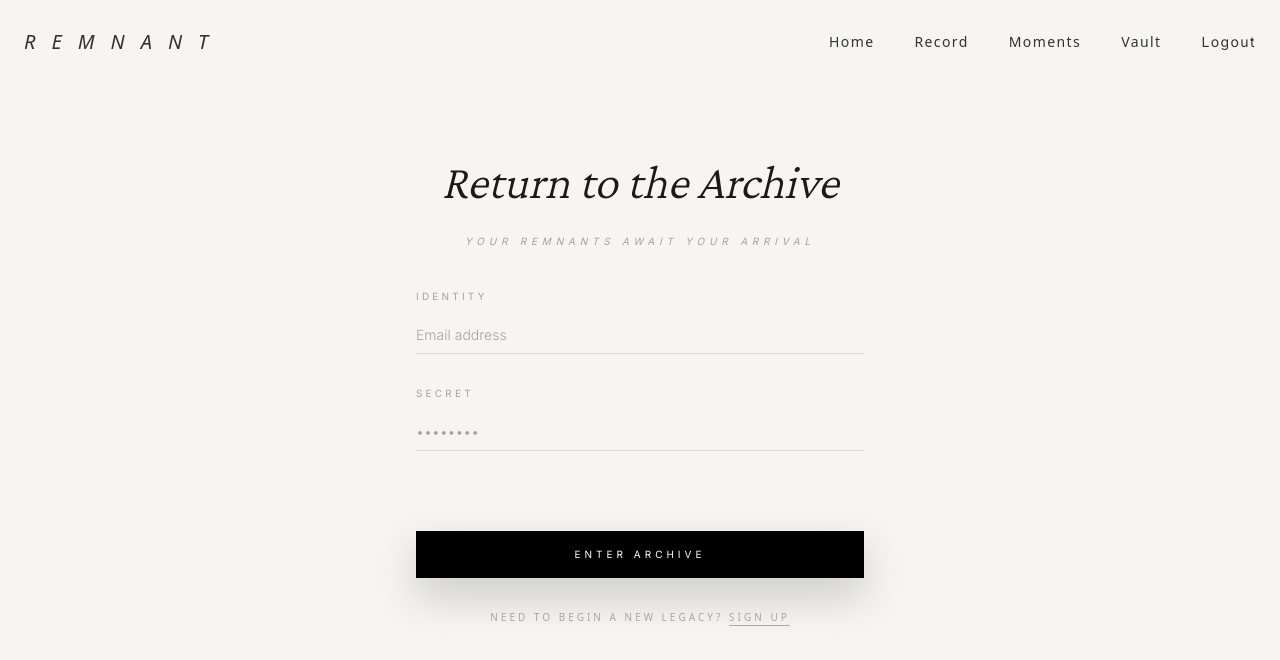
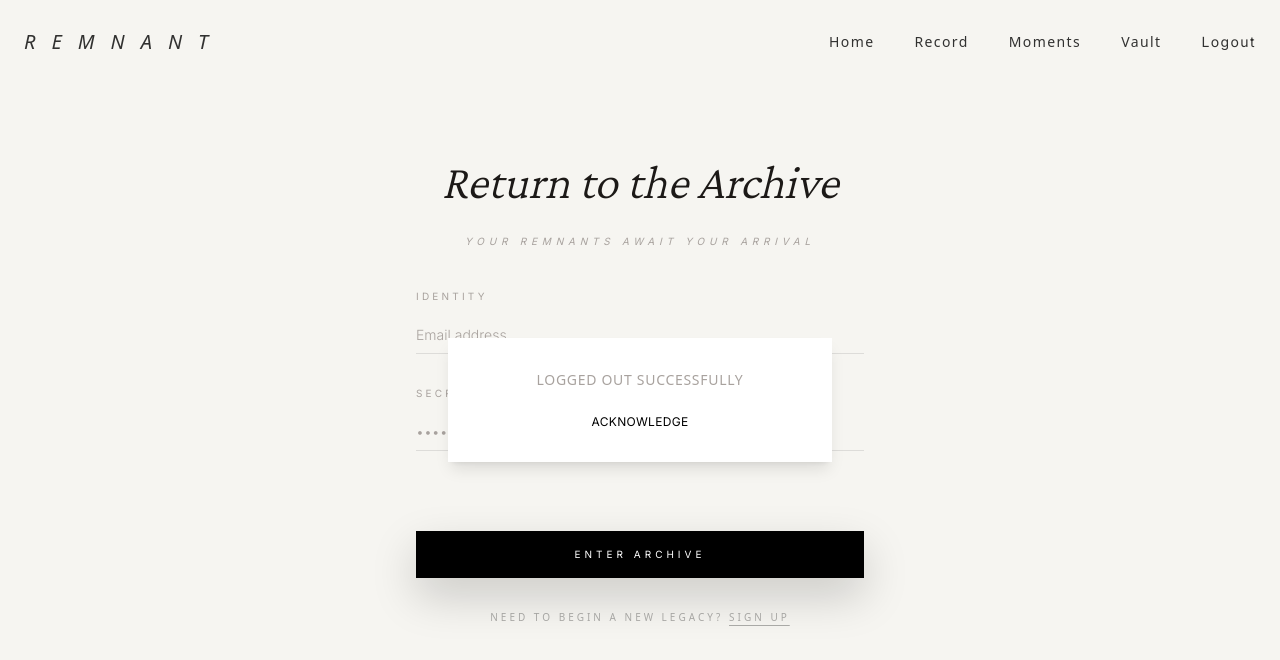
Before and after one commit to alisonsunn/Remnant, a Next.js app in the folder frontend/: page /login in a window 1280 px wide. Both pictures are taken after a click on the button "Logout". Shown: the top 660 px of the page. Built offline with nearby package versions, Linux system fonts and the light colour scheme; no server answers.

Commit message:
update log and signup functions (#21)
Co-authored-by: Alison Sun <alisonsun@Alisons-MacBook-Pro.local>

```diff
--- a/frontend/app/login/page.tsx
+++ b/frontend/app/login/page.tsx
@@ -2,6 +2,28 @@
 
 import AuthFormShell from "@/components/AuthFormShell";
 import { useRouter } from "next/navigation";
+import StatusModal from "@/components/modal/statusModal";
+import { useState } from "react";
+
+function toErrorMessage(data: unknown, fallback: string): string {
+  if (data == null || typeof data !== "object") return fallback;
+  const d = data as Record<string, unknown>;
+  if (typeof d.message === "string") return d.message;
+  if (typeof d.error === "string") return d.error;
+  if (typeof d.detail === "string") return d.detail;
+  if (Array.isArray(d.detail))
+    return d.detail
+      .map((x: unknown) =>
+        typeof x === "string" ? x : (x as { msg?: string; message?: string })?.msg ?? (x as { message?: string })?.message ?? String(x),
+      )
+      .join(", ");
+  return fallback;
+}
+
+export default function Login() {
+  const router = useRouter();
+  const [isOpen, setIsOpen] = useState(false);
+  const [message, setMessage] = useState("");
 
   async function handleLogin(router: any, email: string, password: string) {
     const API_BASE = process.env.NEXT_PUBLIC_API_BASE;
@@ -24,8 +46,9 @@ async function handleLogin(router: any, email: string, password: string) {
       console.log("login data:", data);
 
       if (!res.ok) {
-      const msg =
-        data?.message || data?.error || `Login failed (${res.status})`;
+        const msg = toErrorMessage(data, `Login failed (${res.status})`);
+        setIsOpen(true);
+        setMessage(msg);
         return { ok: false, message: msg };
       }
 
@@ -38,9 +61,8 @@ async function handleLogin(router: any, email: string, password: string) {
     }
   }
 
-export default function Login() {
-  const router = useRouter();
   return (
+    <>
       <AuthFormShell
         title="Return to the Archive"
         subtitle="YOUR REMNANTS AWAIT YOUR ARRIVAL"
@@ -48,7 +70,15 @@ export default function Login() {
         footerText="NEED TO BEGIN A NEW LEGACY? "
         footerLinkText="SIGN UP"
         footerHref="/signup"
-      submitUser={({ email, password }) => handleLogin(router, email, password)}
+        submitUser={({ email, password }) =>
+          handleLogin(router, email, password)
+        }
       />
+      <StatusModal
+        isOpen={isOpen}
+        setIsOpen={setIsOpen}
+        message={message}
+      />
+    </>
   );
 }
--- a/frontend/app/record/page.tsx
+++ b/frontend/app/record/page.tsx
@@ -2,6 +2,7 @@
 
 import MomentPage from "../../components/MomentPage";
 import "./record.css";
+import { useRouter } from "next/navigation";
 
 type Payload = {
   emotion?: string;
@@ -10,6 +11,12 @@ type Payload = {
 };
 
 export default function RecordPage() {
+  const router = useRouter();
+
+  function onDiscard() {
+    router.replace("/home");
+  }
+
   async function onSubmit(payload: Payload) {
     const res = await fetch("http://localhost:3001/api/moments", {
       method: "POST",
@@ -31,5 +38,5 @@ export default function RecordPage() {
       return;
     }
   }
-  return <MomentPage mode="record" onSubmit={onSubmit} />;
+  return <MomentPage mode="record" onSubmit={onSubmit} onDiscard={onDiscard} />;
 }
--- a/frontend/app/signup/page.tsx
+++ b/frontend/app/signup/page.tsx
@@ -1,10 +1,15 @@
 "use client";
 import { useState } from "react";
 import AuthFormShell from "@/components/AuthFormShell";
+import StatusModal from "@/components/modal/statusModal";
+import { useRouter } from "next/navigation";
 
+export default function Signup() {
+  const [isOpen, setIsOpen] = useState(false);
+  const [message, setMessage] = useState("");
+  const apiBase = process.env.NEXT_PUBLIC_API_BASE;
+  const router = useRouter();
   async function handleSignup(email: string, password: string) {
-  const apiBase = process.env.NEXT_PUBLIC_API_BASE;
-
     if (!apiBase) {
       return { ok: false, error: "API base URL is not configured" };
     }
@@ -26,8 +31,12 @@ async function handleSignup(email: string, password: string) {
         // HTTP error
         const msg =
           data?.message || data?.error || `Signup failed (${res.status})`;
+        setIsOpen(true);
+        setMessage(msg);
         return { ok: false, message: msg };
       }
+
+      router.replace("/record");
 
       return { ok: true, user: data.user };
     } catch (error: any) {
@@ -36,8 +45,8 @@ async function handleSignup(email: string, password: string) {
     }
   }
 
-export default function Signup() {
   return (
+    <>
       <AuthFormShell
         title="Begin your New Legacy"
         subtitle="ESTABLISH YOUR SPACE IN TIME"
@@ -47,5 +56,7 @@ export default function Signup() {
         footerHref="/login"
         submitUser={({ email, password }) => handleSignup(email, password)}
       />
+      <StatusModal isOpen={isOpen} setIsOpen={setIsOpen} message={message} />
+    </>
   );
 }
--- a/frontend/components/AuthFormShell.tsx
+++ b/frontend/components/AuthFormShell.tsx
@@ -48,8 +48,17 @@ export default function AuthFormShell({
               value={email}
               onChange={(e) => setEmail(e.target.value)}
               type="email"
+              required={true}
               name="email"
               placeholder="Email address"
+              onInvalid={(e) => {
+                e.currentTarget.setCustomValidity(
+                  "Email address must contain @",
+                );
+              }}
+              onInput={(e) => {
+                e.currentTarget.setCustomValidity("");
+              }}
             />
           </div>
           <div className="field-group">
--- a/frontend/components/MomentPage.tsx
+++ b/frontend/components/MomentPage.tsx
@@ -27,6 +27,7 @@ type MomentPageProps = {
   mode: "record" | "edit";
   moment?: Moment;
   onSubmit: (payload: Payload) => Promise<void>;
+  onDiscard?: () => void;
 };
 
 function makePhotoId(): string {
@@ -35,7 +36,7 @@ function makePhotoId(): string {
 }
 
 export default function MomentPage(props: MomentPageProps) {
-  const { mode, moment, onSubmit } = props;
+  const { mode, moment, onSubmit, onDiscard } = props;
   const [selectedEmotion, setSelectedEmotion] = useState<string>(
     moment?.emotion ?? "",
   );
@@ -238,7 +239,11 @@ export default function MomentPage(props: MomentPageProps) {
         </button>
       </div>
       <button>
-        <p className="discard-entry">DISCARD ENTRY</p>
+        {mode === "record" ? (
+          <p className="discard-entry" onClick={onDiscard}>
+            DISCARD ENTRY
+          </p>
+        ) : null}
       </button>
     </main>
   );
--- /dev/null
+++ b/frontend/components/modal/statusModal.tsx
@@ -0,0 +1,46 @@
+"use client";
+
+type StatusModalProps = {
+  message: string;
+  isOpen: boolean;
+  setIsOpen: (isOpen: boolean) => void;
+};
+
+export default function StatusModal({
+  message,
+  isOpen,
+  setIsOpen,
+}: StatusModalProps) {
+  function handleAcknowledge() {
+    setIsOpen(false);
+  }
+
+  if (!isOpen) return null;
+
+  return (
+    <div
+      className="fixed inset-0 z-50 flex items-center justify-center"
+      aria-modal="true"
+      role="dialog"
+    >
+      <div className="w-full max-w-sm bg-white px-6 py-8 text-center shadow-lg">
+        <div className="flex flex-col items-center">
+          <p
+            className="mb-6 whitespace-nowrap text-sm uppercase tracking-wider"
+            style={{ color: "var(--color-label)" }}
+          >
+            {typeof message === "string" ? message : "Something went wrong."}
+          </p>
+
+          <button
+            type="button"
+            className="text-xs font-medium uppercase tracking-wide text-black no-underline underline-offset-4 transition-opacity hover:underline hover:opacity-80"
+            onClick={handleAcknowledge}
+          >
+            ACKNOWLEDGE
+          </button>
+        </div>
+      </div>
+    </div>
+  );
+}
--- a/frontend/components/navbar.tsx
+++ b/frontend/components/navbar.tsx
@@ -1,6 +1,13 @@
 "use client";
 import Link from "next/link";
 import { useRouter } from "next/navigation";
+import StatusModal from "./modal/statusModal";
+import { useState } from "react";
+
+export default function Navbar() {
+  const router = useRouter();
+  const [isOpen, setIsOpen] = useState(false);
+  const [message, setMessage] = useState("");
 
   async function handleLogout(router: any) {
     try {
@@ -9,17 +16,18 @@ async function handleLogout(router: any) {
         credentials: "include",
       });
       if (!res.ok) {
-      throw new Error("Failed to logout");
+        setIsOpen(true);
+        setMessage(res.statusText);
+        return;
       }
       router.replace("/");
     } catch (error) {
       console.error("Failed to logout:", error);
     }
-  alert("Logged out successfully");
+    setIsOpen(true);
+    setMessage("Logged out successfully");
   }
 
-export default function Navbar() {
-  const router = useRouter();
   return (
     <nav className="w-full px-6 py-7 flex items-center justify-between mb-15.5">
       <Link href="/" className="text-xl font-light tracking-[0.8em] italic">
@@ -33,6 +41,7 @@ export default function Navbar() {
         <Link href="/signup">Vault</Link>
         <button onClick={() => handleLogout(router)}>Logout</button>
       </div>
+      <StatusModal isOpen={isOpen} setIsOpen={setIsOpen} message={message} />
     </nav>
   );
 }
```
Lines whose indentation alone changed are shown as unchanged.
